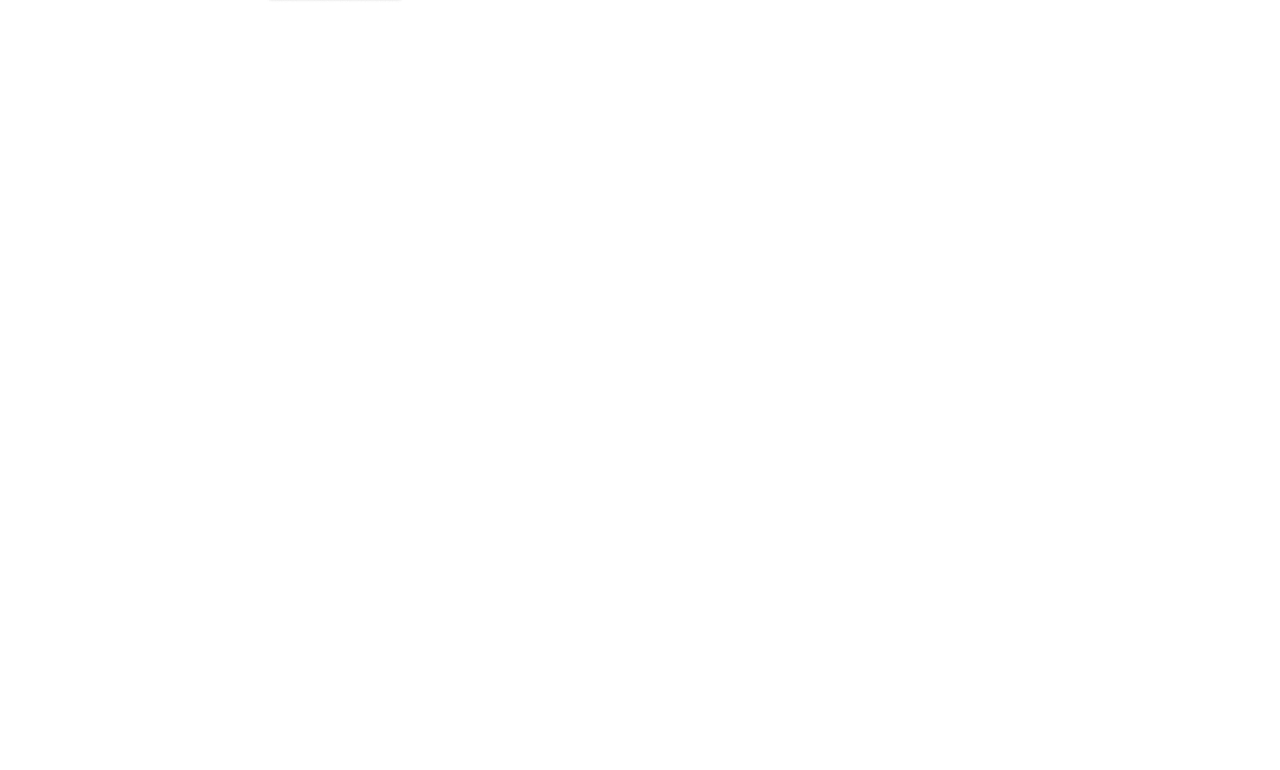
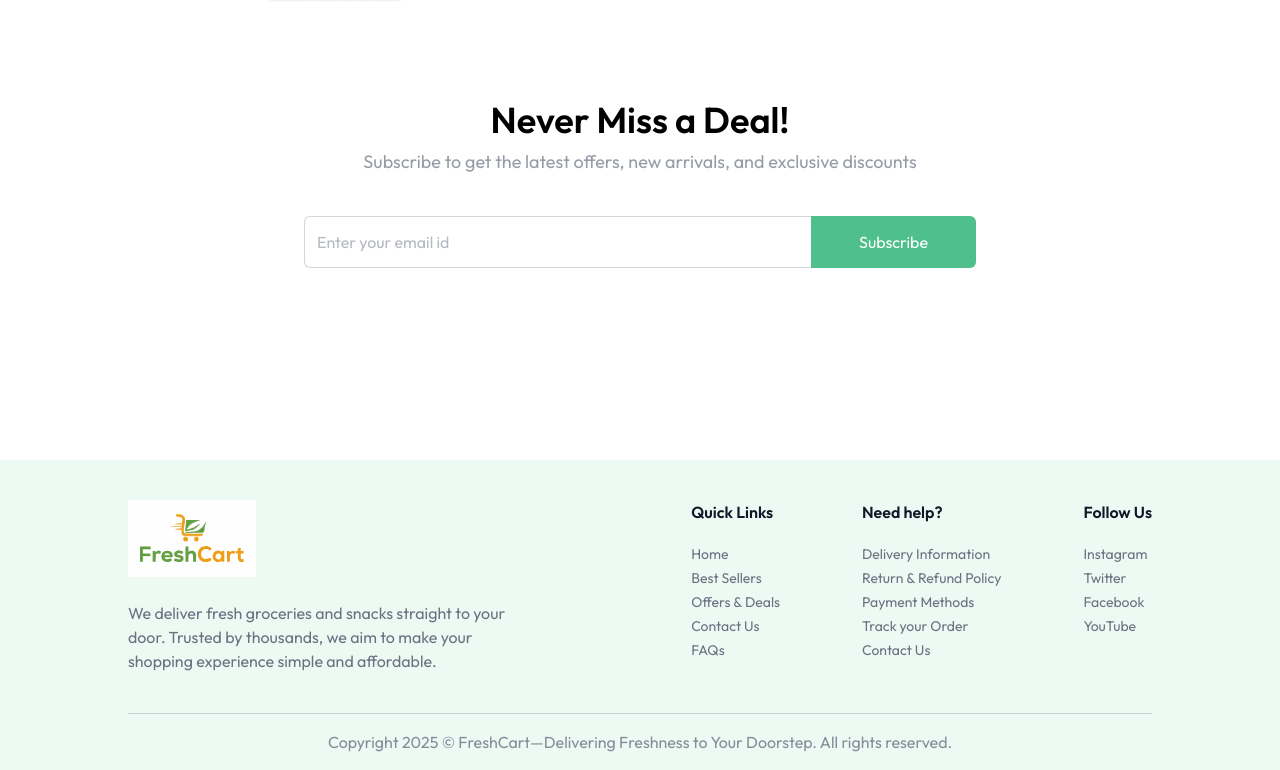
Before and after one commit to Palla04/Grocery-App, a React (Vite) app in the folder grocery-delivery-app/: page / in a window 1280 px wide. Shown: the part 1670-2440 px from the top of the page. Before the commit the page ends 1674 px from the top, so only its background shows below. Built offline with nearby package versions, Linux system fonts and the light colour scheme.

Commit message:
Design of home page is completed now I doing the internal pages

```diff
--- a/grocery-delivery-app/src/App.jsx
+++ b/grocery-delivery-app/src/App.jsx
@@ -3,20 +3,29 @@
 import Home from './pages/Home'
 import { Routes, Route, useLocation } from 'react-router-dom';
 import { Toaster } from 'react-hot-toast';
+import Footer from './components/Footer';
+import { useAppContext } from './context/AppContext';
+import Login from './components/Login';
+import AllProducts from './pages/AllProducts';
 
 
 const App = () => {
 
   const isSellerPath = useLocation().pathname.includes("seller");
+  const {showUserLogin} = useAppContext();
+
   return (
     <div>
        {isSellerPath ? null : <Navbar/> }
+       {showUserLogin ? <Login/> : null}
        <Toaster/>
        <div className={`${isSellerPath ? "" : "px-6 md:px-16 lg:px-24 xl:px-32"}`}>
         <Routes>
           <Route path='/' element={<Home/>}/>
+          <Route path='/products' element={<AllProducts/>}/>
         </Routes>
        </div>
+       { !isSellerPath && <Footer/>}
     </div>
   )
 }
--- /dev/null
+++ b/grocery-delivery-app/src/components/Footer.jsx
@@ -0,0 +1,39 @@
+import React from "react";
+import { NavLink } from "react-router-dom";
+import { assets, footerLinks } from "../assets/assets";
+
+
+const Footer = () => {
+
+    return (
+        <div className="px-6 md:px-16 lg:px-24 xl:px-32 mt-34 bg-primary/10">
+            <div className="flex flex-col md:flex-row items-start justify-between gap-10 py-10 border-b border-gray-500/30 text-gray-500">
+                <div>
+                    <NavLink to="/" onClick={() => window.scrollTo(0, 0)}>
+                        <img className="w-34 md:w-32 cursor-pointer" src={assets.logo6} alt="Logo"/>
+                    </NavLink>
+                    <p className="max-w-[410px] mt-6">We deliver fresh groceries and snacks straight to your door. Trusted by thousands, we aim to make your shopping experience simple and affordable.</p>
+                </div>
+                <div className="flex flex-wrap justify-between w-full md:w-[45%] gap-5">
+                    {footerLinks.map((section, index) => (
+                        <div key={index}>
+                            <h3 className="font-semibold text-base text-gray-900 md:mb-5 mb-2">{section.title}</h3>
+                            <ul className="text-sm space-y-1">
+                                {section.links.map((link, i) => (
+                                    <li key={i}>
+                                        <a href={link.url} className="hover:underline transition">{link.text}</a>
+                                    </li>
+                                ))}
+                            </ul>
+                        </div>
+                    ))}
+                </div>
+            </div>
+            <p className="py-4 text-center text-sm md:text-base text-gray-500/80">
+                Copyright {new Date().getFullYear()} © FreshCart—Delivering Freshness to Your Doorstep. All rights reserved.
+            </p>
+        </div>
+    );
+};
+
+export default Footer;
--- /dev/null
+++ b/grocery-delivery-app/src/components/Login.jsx
@@ -0,0 +1,59 @@
+import React from 'react'
+import { useAppContext } from '../context/AppContext';
+
+const Login = () => {
+
+    const [state, setState] = React.useState("login");
+    const [name, setName] = React.useState("");
+    const [email, setEmail] = React.useState("");
+    const [password, setPassword] = React.useState("");
+    const {setshowUserLogin, setUser} = useAppContext();
+
+    const onSubmitHandler = async(event)=>{
+        event.preventDefault();
+        setUser({
+            email:'test@roypiku.com',
+            name:'Piku Roy'
+        })
+        setshowUserLogin(false)
+    }
+
+  return (
+    <div onClick={()=>setshowUserLogin(false)} className='fixed top-0 bottom-0 left-0 right-0 z-30 flex items-center
+     text-sm text-gray-600 bg-black/50'>
+        <form onSubmit={onSubmitHandler} onClick={(e)=>e.stopPropagation()} className="flex flex-col gap-4 m-auto items-start p-8 py-12 w-80 sm:w-[352px] rounded-lg shadow-xl border border-gray-200 bg-white">
+            <p className="text-2xl font-medium m-auto">
+                <span className="text-primary">User</span> {state === "login" ? "Login" : "Sign Up"}
+            </p>
+            {state === "register" && (
+                <div className="w-full">
+                    <p>Name</p>
+                    <input onChange={(e) => setName(e.target.value)} value={name} placeholder="type here" className="border border-gray-200 rounded w-full p-2 mt-1 outline-primary" type="text" required />
+                </div>
+            )}
+            <div className="w-full ">
+                <p>Email</p>
+                <input onChange={(e) => setEmail(e.target.value)} value={email} placeholder="type here" className="border border-gray-200 rounded w-full p-2 mt-1 outline-primary" type="email" required />
+            </div>
+            <div className="w-full ">
+                <p>Password</p>
+                <input onChange={(e) => setPassword(e.target.value)} value={password} placeholder="type here" className="border border-gray-200 rounded w-full p-2 mt-1 outline-primary" type="password" required />
+            </div>
+            {state === "register" ? (
+                <p>
+                    Already have account? <span onClick={() => setState("login")} className="text-primary cursor-pointer">click here</span>
+                </p>
+            ) : (
+                <p>
+                    Create an account? <span onClick={() => setState("register")} className="text-primary cursor-pointer">click here</span>
+                </p>
+            )}
+            <button className="bg-primary hover:bg-primary-dull transition-all text-white w-full py-2 rounded-md cursor-pointer">
+                {state === "register" ? "Create Account" : "Login"}
+            </button>
+        </form>
+    </div>
+  )
+}
+
+export default Login
--- /dev/null
+++ b/grocery-delivery-app/src/components/NewsLetter.jsx
@@ -0,0 +1,24 @@
+const NewsLetter = () => {
+
+    return (
+        <div className="flex flex-col items-center justify-center text-center space-y-2 mt-24 pb-14">
+            <h1 className="md:text-4xl text-2xl font-semibold">Never Miss a Deal!</h1>
+            <p className="md:text-lg text-gray-500/70 pb-8">
+                Subscribe to get the latest offers, new arrivals, and exclusive discounts
+            </p>
+            <form className="flex items-center justify-between max-w-2xl w-full md:h-13 h-12">
+                <input
+                    className="border border-gray-300 rounded-md h-full border-r-0 outline-none w-full rounded-r-none px-3 text-gray-500"
+                    type="text"
+                    placeholder="Enter your email id"
+                    required
+                />
+                <button type="submit" className="md:px-12 px-8 h-full text-white bg-primary hover:bg-primary-dull transition-all cursor-pointer rounded-md rounded-l-none">
+                    Subscribe
+                </button>
+            </form>
+        </div>
+    )
+}
+
+export default NewsLetter
--- a/grocery-delivery-app/src/context/AppContext.jsx
+++ b/grocery-delivery-app/src/context/AppContext.jsx
@@ -16,6 +16,7 @@
     const [showUserLogin,setshowUserLogin] = useState(false)
     const [products, setProducts] = useState([])
     const [cartItems, setCartItems] = useState({})
+    const [searchQuery, setSearchQuery] = useState([])
 
     //Add Products to Cart
     const addToCart = (itemId)=>{
@@ -60,7 +61,7 @@
         fetchProducts()
     },[])
     const value = {navigate, user, setUser, isSeller, setisSeller, showUserLogin,setshowUserLogin, products, currency,
-        addToCart, updateCartItem, removeFromCart, cartItems
+        addToCart, updateCartItem, removeFromCart, cartItems, searchQuery, setSearchQuery,
     }
     return <AppContext.Provider value={value}>
         {children}
--- /dev/null
+++ b/grocery-delivery-app/src/pages/AllProducts.jsx
@@ -0,0 +1,36 @@
+import React, { useEffect, useState } from 'react'
+import { useAppContext } from '../context/AppContext'
+import ProductCard from '../components/ProductCard';
+const AllProducts = () => {
+
+    const {products, searchQuery} = useAppContext();
+    const [filteredProducts, setFilteredProducts] = useState([])
+
+    useEffect(()=>{
+        if(searchQuery.length > 0){
+            setFilteredProducts(products.filter(
+                product => product.name.toLowerCase().includes(searchQuery.toLowerCase())
+            ))
+        }
+        else{
+            setFilteredProducts(products)
+        }
+    },[])
+
+  return (
+    <div className='mt-16 flex flex-col'>
+        <div className='flex flex-col items-end w-max'>
+            <p className='text-2xl font-medium uppercase'>All Products</p>
+            <div className='w-16 h-0.5 bg-primary rounded-full'></div>
+        </div>
+
+        <div>
+            {filteredProducts.filter((product)=>product.inStock).map((product,index)=>(
+                <ProductCard key={index} product={product}/>
+            ))}
+        </div>
+    </div>
+  )
+}
+
+export default AllProducts
--- a/grocery-delivery-app/src/pages/Home.jsx
+++ b/grocery-delivery-app/src/pages/Home.jsx
@@ -3,6 +3,7 @@
 import Catagories from '../components/Categories'
 import BestSeller from '../components/BestSeller'
 import BottomBanner from '../components/BottomBanner'
+import NewsLetter from '../components/NewsLetter'
 
 const Home = () => {
   return (
@@ -11,6 +12,7 @@
        <Catagories/>
        <BestSeller/>
        <BottomBanner/>
+       <NewsLetter/>
     </div>
   )
 }
```
